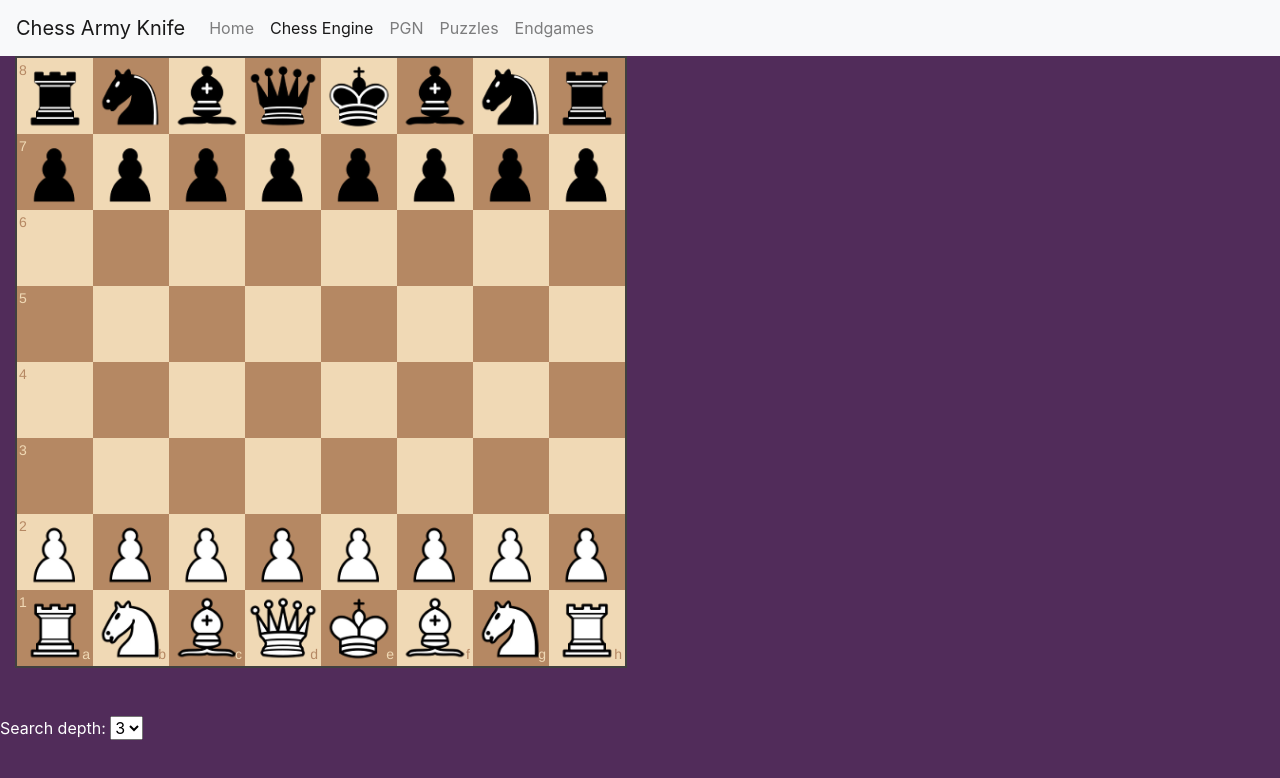
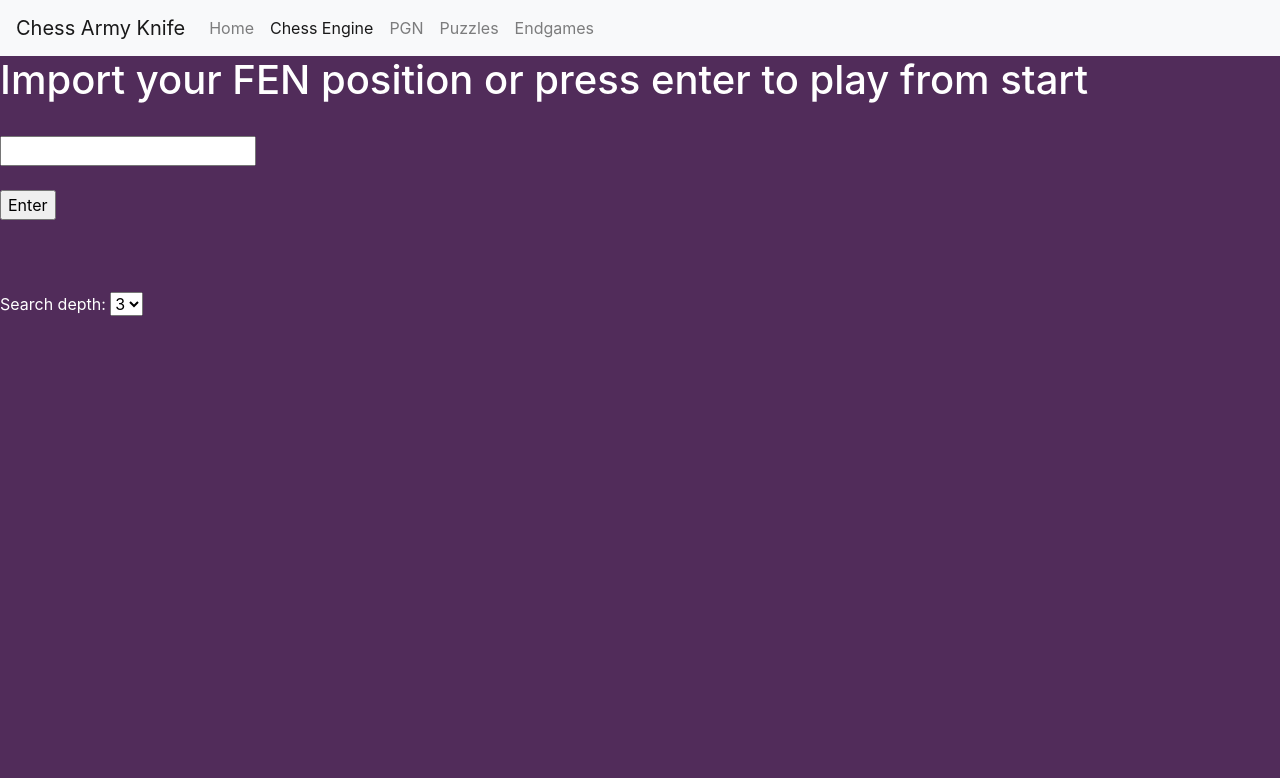
Before and after one commit to mrmikemcguire/ChessArmyKnife, a website: page ChessEngine/chessEngine.html in a window 1280 px wide. Drawn offline with nearby package versions, Linux system fonts and the light colour scheme.

Commit message:
added FEN import via HTML form

```diff
--- a/ChessEngine/chessEngine.html
+++ b/ChessEngine/chessEngine.html
@@ -33,6 +33,11 @@
             </ul>
         </div>
     </nav>
+
+    <h1>Import your FEN position or press enter to play from start</h1><br>
+    <input id="position" type="text" name="FEN"><br><br>
+    <input type="button" onclick="importFEN()" value="Enter"><br><br>
+
     <div id="board" class="col-md-6 col-md-offset-3" class="board"></div>
     <div class="info">
         <br>
--- a/ChessEngine/script.js
+++ b/ChessEngine/script.js
@@ -5,8 +5,13 @@
  * https://github.com/jhlywa/chess.js/blob/master/LICENSE
  */
 
-var board,
-    game = new Chess('4k2r/6r1/8/8/8/8/3R4/R3K3 w Qk - 0 1');  //pass in FEN here to actually play the position
+function importFEN()
+{
+var fenImport = document.getElementById("position").value;
+
+var board;
+var game = new Chess(fenImport);  //pass in FEN here to actually play the position
+
 
 /*The "AI" part starts here */
 
@@ -259,7 +264,7 @@ var getBestMove = function (game)
     return bestMove;
 };
 
-var renderMoveHistory = function (moves)
+var renderMoveHistory = function (moves) //displays move history in html
     {
     var historyElement = $('#move-history').empty();
     historyElement.empty();
@@ -338,7 +343,7 @@ var greySquare = function(square)
 var cfg =
     {
     draggable: true,
-    position: 'start',      //This also accepts FEN
+    position: fenImport,      //This also accepts FEN
     onDragStart: onDragStart,
     onDrop: onDrop,
     onMouseoutSquare: onMouseoutSquare,
@@ -347,3 +352,4 @@ var cfg =
     };
 
 board = ChessBoard('board', cfg);
+}
```
